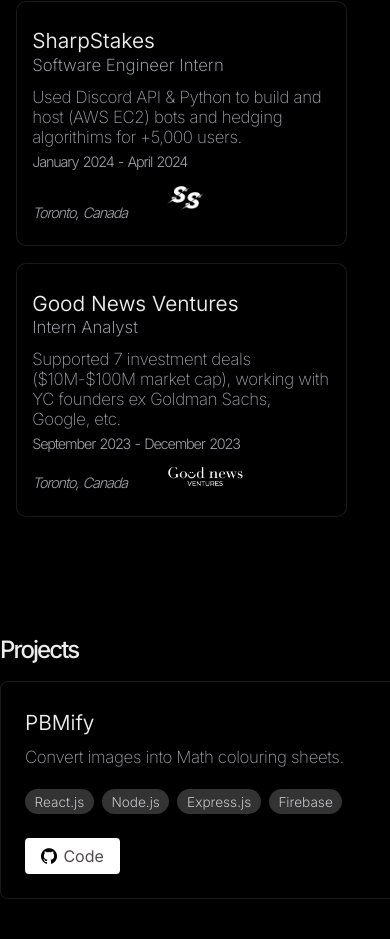
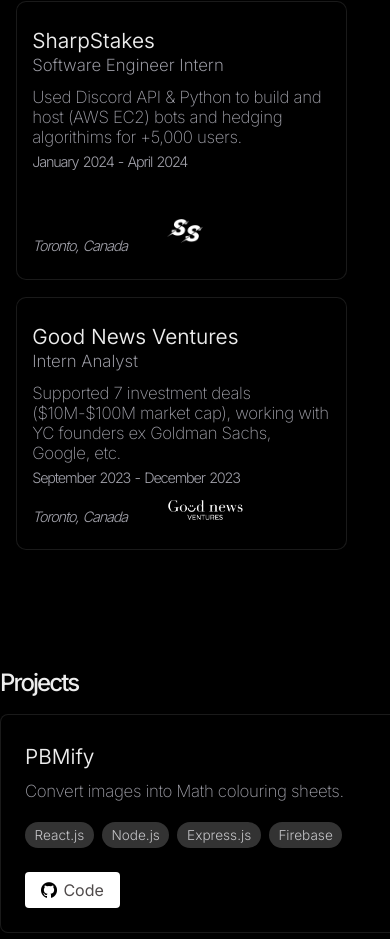
Before and after one commit to shaun-ahuja/personal-website, a React (Vite) app: page / in a window 390 px wide. Shown: the part 1546-2485 px from the top of the page. Built offline with nearby package versions, Linux system fonts and the light colour scheme.

Commit message:
trying to make company logos look better on iphone

```diff
--- a/src/index.css
+++ b/src/index.css
@@ -117,7 +117,7 @@
   }
 
   .name-title {
-    font-size: clamp(2.5rem, 5vw, 3.5rem);
+    font-size: clamp(3rem, 6vw, 4rem);
   }
 
 
@@ -258,10 +258,15 @@
 
   .sunlife-logo,
   .meta-logo,
-  .sharpstakes-logo,
   .gnv-logo {
     /* display: none; */
     padding-left: 10vw;
   }
 
+
+  .sharpstakes-logo {
+    padding-left: 10vw;
+    padding-top: 4vh;
+  }
+
 }
```
